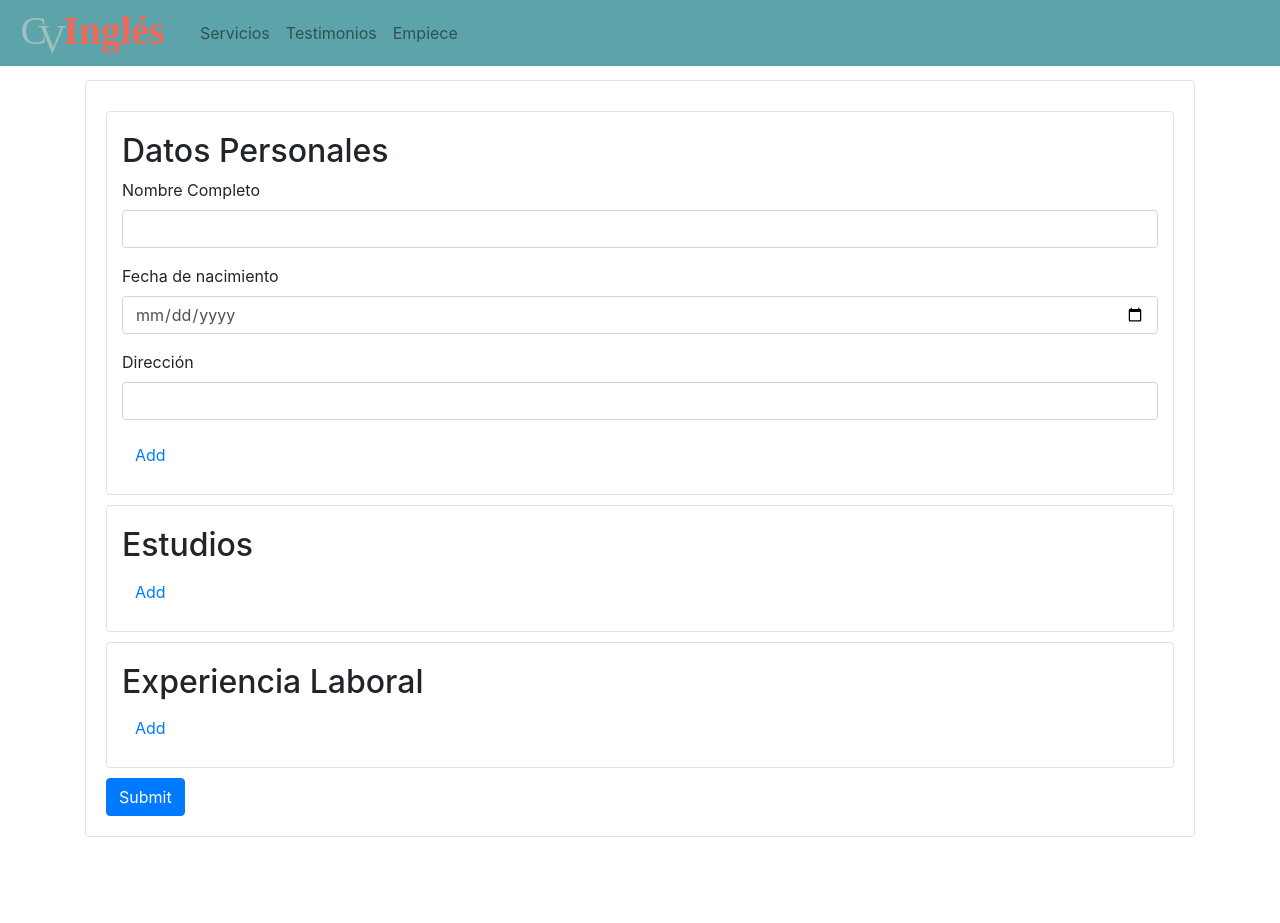
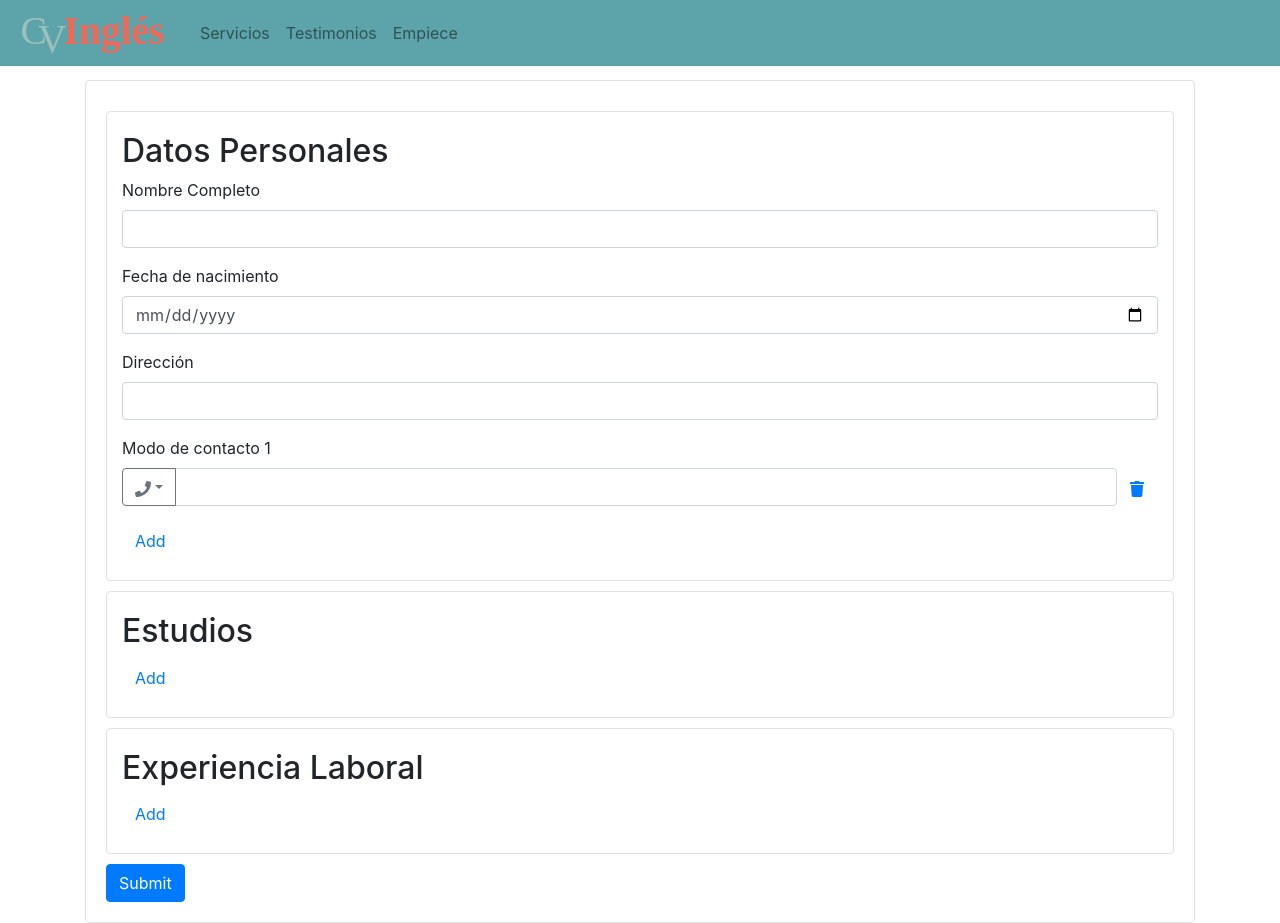
Before and after one commit to coldham10/CVIngles_react_app, a React (Create React App) app: page /enviar in a window 1280 px wide. Before the commit the page ends 837 px from the top, so only its background shows below. Built offline with nearby package versions, Linux system fonts and the light colour scheme.

Commit message:
squashed bug that duplicated section when adding a new entry

```diff
--- a/package.json
+++ b/package.json
@@ -10,6 +10,7 @@
     "react": "^16.12.0",
     "react-bootstrap": "^1.0.0-beta.16",
     "react-dom": "^16.12.0",
+    "react-icons": "^3.9.0",
     "react-router-dom": "^5.1.2",
     "react-scripts": "3.3.1"
   },
--- a/src/CVForm.js
+++ b/src/CVForm.js
@@ -9,9 +9,11 @@ import Button from 'react-bootstrap/Button';
 import InputGroup from 'react-bootstrap/InputGroup';
 import DropdownButton from 'react-bootstrap/DropdownButton';
 import Dropdown from 'react-bootstrap/Dropdown';
+import { FaWhatsapp, FaPhone, FaTrash } from 'react-icons/fa';
+
 
 function CVEntry(props) {
-    if (props.section === "datos" && props.fixed) {
+    if (props.section === 'datos' && props.fixed) {
         return (
             <Form.Group>
                 <Form.Label>{props.displayName}</Form.Label>
@@ -20,30 +22,48 @@ function CVEntry(props) {
             </Form.Group>
         );
     }
-    if (props.section === "datos") {
+    if (props.section === 'datos') {
         return (
-            <InputGroup className="mb-3">
+            <Form.Group>
+            <Form.Label>{props.displayName}</Form.Label>
+            <InputGroup>
                 <DropdownButton
                     as={InputGroup.Prepend}
                     variant="outline-secondary"
-                    title="Dropdown"
-                    id="input-group-dropdown-1"
+                    title={shortenContactType(props.contactType)}
                 >
-                  <Dropdown.Item href="#">Action</Dropdown.Item>
-                  <Dropdown.Item href="#">Another action</Dropdown.Item>
-                  <Dropdown.Item href="#">Something else here</Dropdown.Item>
-                  <Dropdown.Divider />
-                  <Dropdown.Item href="#">Separated link</Dropdown.Item>
+                <Dropdown.Item onClick={() => props.changeEntry([{
+                    'key': 'contactType',
+                    'val': 'wa'}])}
+                >
+                    <FaWhatsapp color="green"/>{'  '}WhatsApp
+                </Dropdown.Item>
+                <Dropdown.Item onClick={() => props.changeEntry([{
+                    'key': 'contactType',
+                    'val': 'phone'}])}
+                >
+                    <FaPhone />{'  '}Telefono
+                </Dropdown.Item>
                 </DropdownButton>
-              <Form.Control type={props.type} />
+              <Form.Control type={props.type} className="rounded-right"/>
+               <InputGroup.Append>
+                   <Button variant="link"> <FaTrash /> </Button>
+               </InputGroup.Append>
             </InputGroup>
+            </Form.Group>
         );
     }
 }
 
 function CVSection(props) {
     const entries = props.data.entries.map((entry, i) =>
-        <CVEntry key={i} section={props.data.name} {...entry}/>
+        <CVEntry
+            key={i}
+            idx={i}
+            section={props.data.id}
+            {...entry}
+            changeEntry={changes => props.changeEntry(entry.id, changes)}
+        />
     );
     return (
         <Container className="cv-form-section border rounded">
@@ -61,34 +81,67 @@ class CVForm extends React.Component {
         this.state = this.defaults.formDefaults;
     }
 
-    addEntry(section, idx) {
+    addEntry(section, sectionIdx) {
+        console.log('added');
         let newEntry;
-        switch(section.name) {
-            case "datos":
-                newEntry = this.defaults.entryDefaults.datos;
+        switch(section.id) {
+            case 'datos':
+                newEntry = {...this.defaults.entryDefaults.datos};
+                newEntry.id = 'contact' + (this.state.sections[0].entries.length - 3);
+                newEntry.displayName = 'Modo de contacto ' + (this.state.sections[0].entries.length - 2);
                 break;
-            case "estudios":
-                newEntry = this.defaults.entryDefaults.estudios;
+            case 'estudios':
+                newEntry = {...this.defaults.entryDefaults.estudios};
                 break;
-            case "experiencia":
-                newEntry = this.defaults.entryDefaults.experiencia;
+            case 'experiencia':
+                newEntry = {...this.defaults.entryDefaults.experiencia};
                 break;
             default:
-                throw new Error("Cannot add entry: section missing");
+                throw new Error('Cannot add entry: section missing');
         }
-        let replacementSection = {...section};
+        let replacementSection = JSON.parse(JSON.stringify(section)); //Deep copy
         replacementSection.entries = section.entries.concat(newEntry);
         this.setState({sections:
-            this.state.sections.slice(0,idx)
+            this.state.sections.slice(0, sectionIdx)
             .concat(replacementSection)
-            .concat(this.state.sections.slice(idx+1))}
+            .concat(this.state.sections.slice(sectionIdx+1))}
         );
+    }
+
+    updateEntry(sectionId, entryId, changes) {
+        const sec = this.state.sections.find(section => section.id === sectionId);
+        const secIdx = this.state.sections.indexOf(sec);
+        const ent = sec.entries.find(entry => entry.id === entryId);
+        const entIdx = sec.entries.indexOf(ent);
+
+        const newEntry = JSON.parse(JSON.stringify(ent)); //Deep copy
+        changes.forEach(change => {
+            if (newEntry[change.key].hasOwnProperty("value")) {
+                newEntry[change.key].value = change.val;
+            }
+            else {
+                newEntry[change.key] = change.val;
+            }
+        });
+        const newSection = JSON.parse(JSON.stringify(sec)); //Deep copy
+        newSection.entries[entIdx] = newEntry;
+        this.setState({sections:
+            this.state.sections.slice(0, secIdx)
+            .concat(newSection)
+            .concat(this.state.sections.slice(secIdx+1))}
+        );
+        return null;
     }
 
     render() {
         const sections = this.state.sections.map((section, idx) => {
             return (
-                <CVSection key={idx} data={section} addEntry={() => this.addEntry(section, idx)}/>
+                <CVSection
+                key={idx}
+                data={section}
+                addEntry={() => this.addEntry(section, idx)}
+                changeEntry={(entryId, changes) => this.updateEntry(section.id, entryId, changes)}
+                />
             );
         });
         return (
@@ -105,4 +158,15 @@ class CVForm extends React.Component {
     }
 }
 
+function shortenContactType(contactType) {
+    switch (contactType) {
+        case 'phone':
+            return (<FaPhone />);
+        case 'wa':
+            return (<FaWhatsapp color="green"/>);
+        default:
+            return 'Icon not defined';
+    }
+}
+
 export default CVForm;
--- a/src/defaults.json
+++ b/src/defaults.json
@@ -8,39 +8,47 @@
         },
         "sections": [
             {
-                "name": "datos",
+                "id": "datos",
                 "fullName": "Datos Personales",
                 "entries": [
                     {
-                        "name": "name",
+                        "id": "name",
                         "displayName": "Nombre Completo",
                         "type": "text",
                         "value": null,
                         "fixed": true
                     },
                     {
-                        "name": "dob",
+                        "id": "dob",
                         "displayName": "Fecha de nacimiento",
                         "type": "date",
                         "value": null,
                         "fixed": true
                     },
                     {
-                        "name": "address",
+                        "id": "address",
                         "displayName": "Dirección",
                         "type": "text",
                         "value": null,
                         "fixed": true
+                    },
+                    {
+                        "id": "contact0",
+                        "displayName": "Modo de contacto 1",
+                        "type": "text",
+                        "value": null,
+                        "fixed": false,
+                        "contactType": "phone"
                     }
                 ]
             },
             {
-                "name": "estudios",
+                "id": "estudios",
                 "fullName": "Estudios",
                 "entries": []
             },
             {
-                "name": "experiencia",
+                "id": "experiencia",
                 "fullName": "Experiencia Laboral",
                 "entries": []
             }
@@ -48,13 +56,15 @@
     },
     "entryDefaults": {
         "datos": {
-            "name": null,
+            "id": null,
             "displayName": null,
             "type": "text",
             "value": null,
-            "fixed": false
+            "fixed": false,
+            "contactType": "phone"
         },
         "estudios": {
+            "id": null,
             "degree": {
                 "displayName": "Nombre del estudio",
                 "type": "text",
@@ -92,6 +102,7 @@
             }
         },
         "experiencia": {
+            "id": null,
             "title": {
                 "displayName": "Titulo",
                 "type": "text",
```
Also changed, not shown: src/TODO.txt (added), 2 other files (tests, documents, lock files or other folders).
